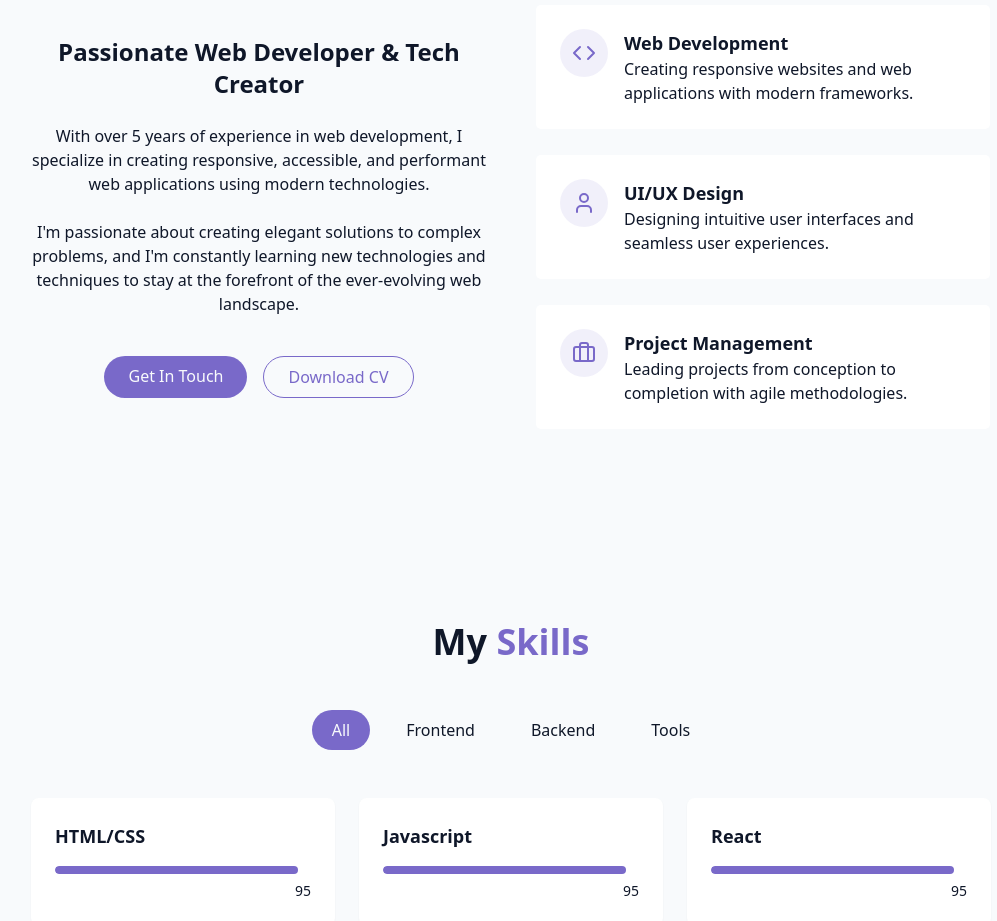
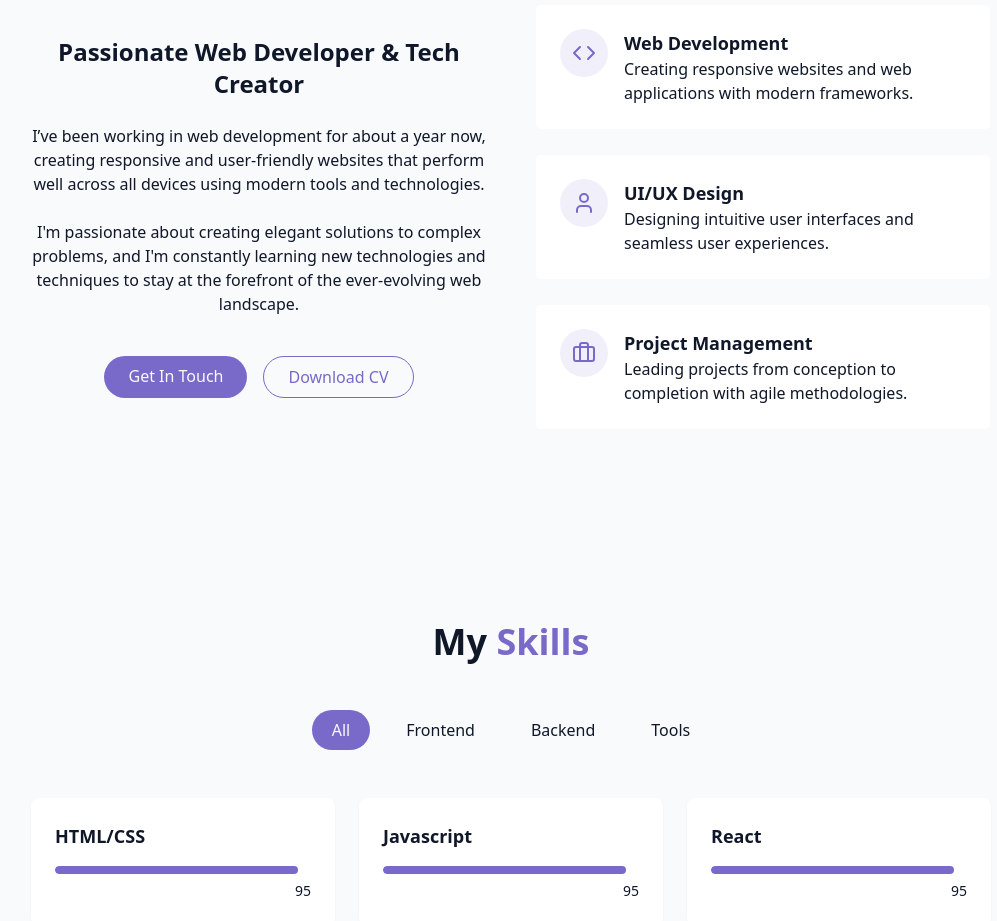
Before and after one commit to jidenyms/my-new-portfolio, a React (Vite) app: page / in a window 1280 px wide. Shown: the part 980-1901 px from the top of the page, without its empty margins (129-1126 px from the left). Built offline with nearby package versions, Linux system fonts and the light colour scheme.

Commit message:
Update AboutSection.jsx

```diff
--- a/src/components/AboutSection.jsx
+++ b/src/components/AboutSection.jsx
@@ -16,9 +16,7 @@ export const AboutSection = () => {
             </h3>
 
             <p className="text-muted-foreground">
-              With over 5 years of experience in web development, I specialize
-              in creating responsive, accessible, and performant web
-              applications using modern technologies.
+              I’ve been working in web development for about a year now, creating responsive and user-friendly websites that perform well across all devices using modern tools and technologies.
             </p>
 
             <p className="text-muted-foreground">
```
